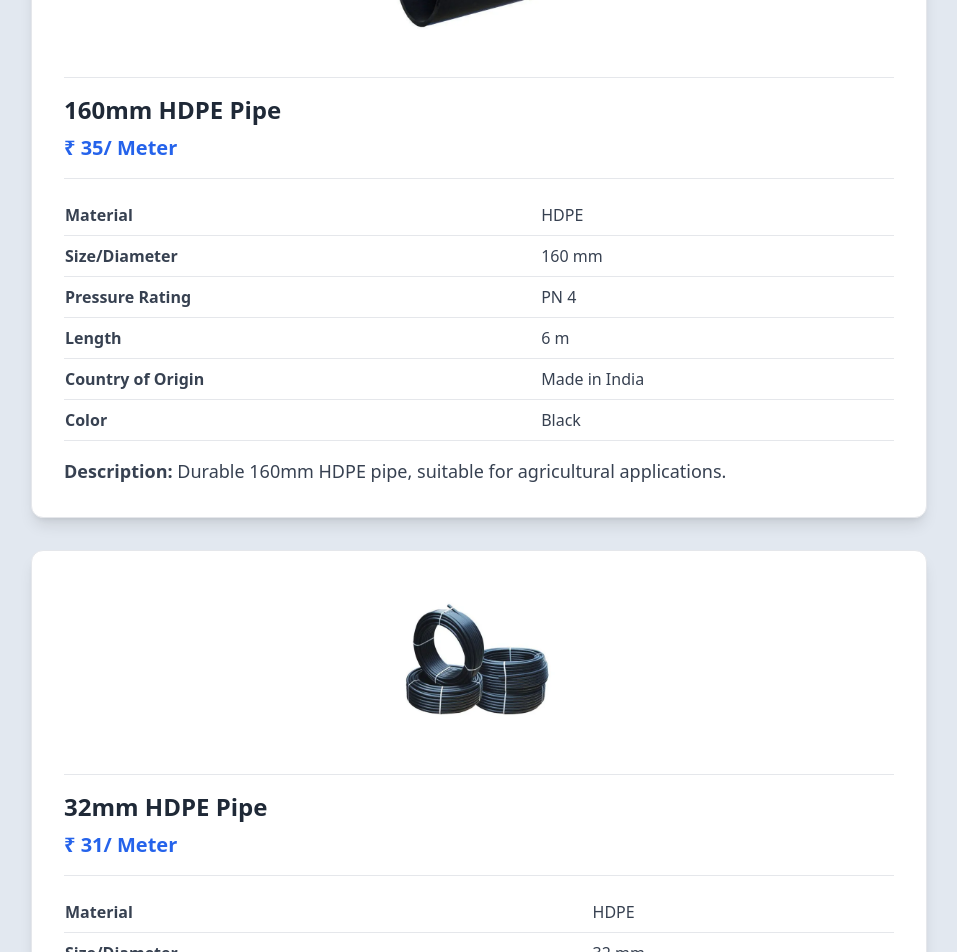
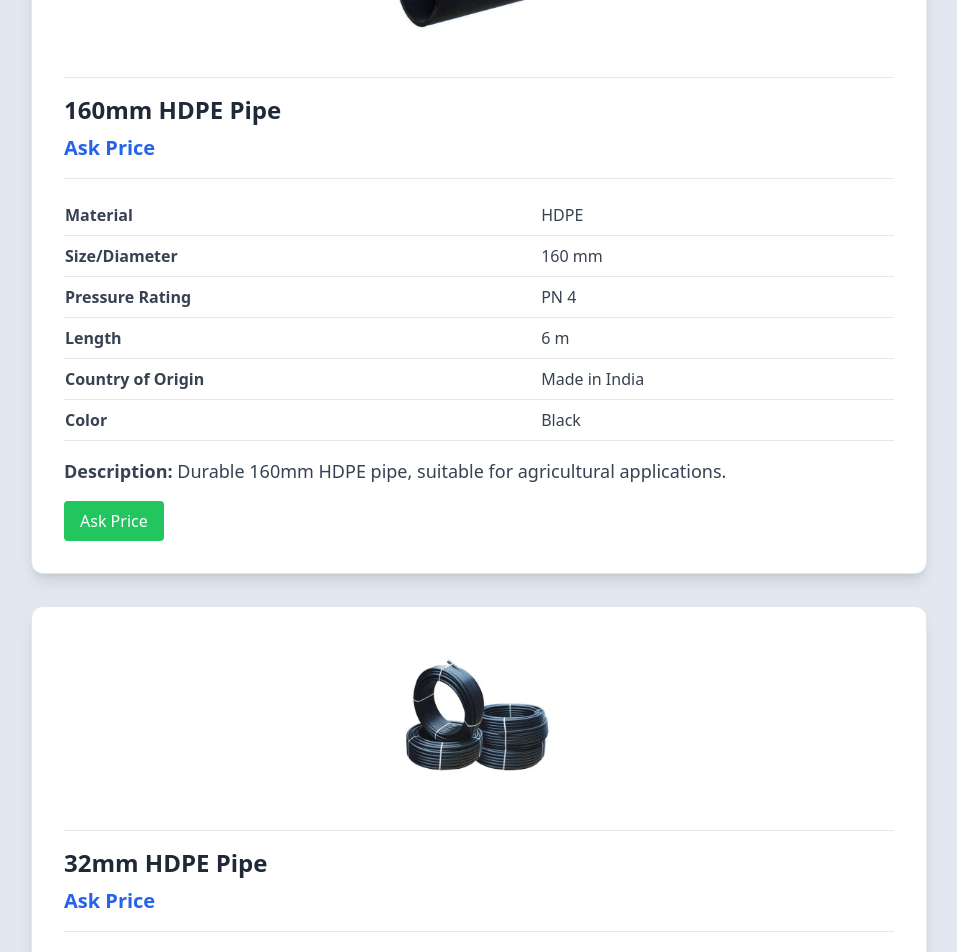
Before and after one commit to Krishnakant007/JK-pipes, a React (Vite) app: page /hdpe in a window 1280 px wide. Shown: the part 440-1392 px from the top of the page, without its empty margins (161-1118 px from the left). Built offline with nearby package versions, Linux system fonts and the light colour scheme.

Commit message:
Update HDPEProductScreen.jsx

```diff
--- a/src/screens/HDPEProductScreen.jsx
+++ b/src/screens/HDPEProductScreen.jsx
@@ -160,15 +160,17 @@ import RatingCarousel from "../components/RatingCarousel";
 import { useNavigate } from 'react-router-dom';
 import { useEffect, useState } from 'react';
 
-
 // Register the ScrollTrigger plugin
 gsap.registerPlugin(ScrollTrigger);
 
 const HDPEProductScreen = () => {
-
-    const navigate = useNavigate()
+    const navigate = useNavigate();
     const [showBackButton, setShowBackButton] = useState(false);
 
+    // Scroll to top when component mounts
+    useEffect(() => {
+        window.scrollTo(0, 0);
+    }, []);
 
     useEffect(() => {
         const handleScroll = () => {
@@ -191,7 +193,6 @@ const HDPEProductScreen = () => {
     const products = [
         {
             name: "160mm HDPE Pipe",
-            price: "₹ 35/ Meter",
             material: "HDPE",
             size: "160 mm",
             pressureRating: "PN 4",
@@ -203,7 +204,6 @@ const HDPEProductScreen = () => {
         },
         {
             name: "32mm HDPE Pipe",
-            price: "₹ 31/ Meter",
             material: "HDPE",
             size: "32 mm",
             pressureRating: "PN 4",
@@ -216,7 +216,6 @@ const HDPEProductScreen = () => {
         },
         {
             name: "85mm HDPE Pipe",
-            price: "₹ 32/ Meter",
             material: "HDPE",
             size: "85 mm",
             pressureRating: "PN 6",
@@ -229,7 +228,6 @@ const HDPEProductScreen = () => {
         },
         {
             name: "110mm HDPE Pipe",
-            price: "₹ 34/ Meter",
             material: "HDPE",
             size: "110 mm",
             pressureRating: "PN 6",
@@ -242,7 +240,6 @@ const HDPEProductScreen = () => {
         },
         {
             name: "140mm HDPE Pipe",
-            price: "₹ 33/ Meter",
             material: "HDPE",
             size: "140 mm",
             pressureRating: "PN 6",
@@ -265,14 +262,14 @@ const HDPEProductScreen = () => {
         cards.forEach((card) => {
             gsap.fromTo(
                 card,
-                { y: 50, opacity: 0 }, // Start from bottom with opacity 0
+                { y: 50, opacity: 0 }, // Start from below with opacity 0
                 {
                     y: 0,
                     opacity: 1,
                     duration: 0.5,
                     scrollTrigger: {
                         trigger: card,
-                        start: "top 75%", // When the top of the card reaches 75% of the viewport height
+                        start: "top 100%", // When the top of the card reaches the bottom of the viewport
                         toggleActions: "play none none reverse", // Play on enter, reverse on leave
                         once: true // Animation occurs only once
                     }
@@ -303,7 +300,7 @@ const HDPEProductScreen = () => {
                             />
                         </div>
                         <h3 className="text-2xl font-semibold mb-2 text-gray-800">{product.name}</h3>
-                        <p className="text-xl font-bold text-blue-600 mb-4">{product.price}</p>
+                        <p className="text-xl font-bold text-blue-600 mb-4">Ask Price</p>
 
                         <div className="border-t pt-4 mt-4">
                             <table className="w-full text-left text-gray-700">
@@ -358,10 +355,16 @@ const HDPEProductScreen = () => {
                         <div className="pt-4 text-gray-700 text-lg">
                             <p><strong>Description:</strong> {product.description}</p>
                         </div>
+
+                        {/* Ask Price Button */}
+                        <a href="https://wa.me/919405799633" target="_blank" rel="noopener noreferrer" className="mt-4 inline-block bg-green-500 text-white py-2 px-4 rounded hover:bg-green-600 transition duration-300 ease-in-out">
+                            Ask Price
+                        </a>
+
                     </div>
                 ))}
             </div>
-            <RatingCarousel/>
+            <RatingCarousel />
         </div>
     );
 };
```
Lines whose indentation alone changed are shown as unchanged.
